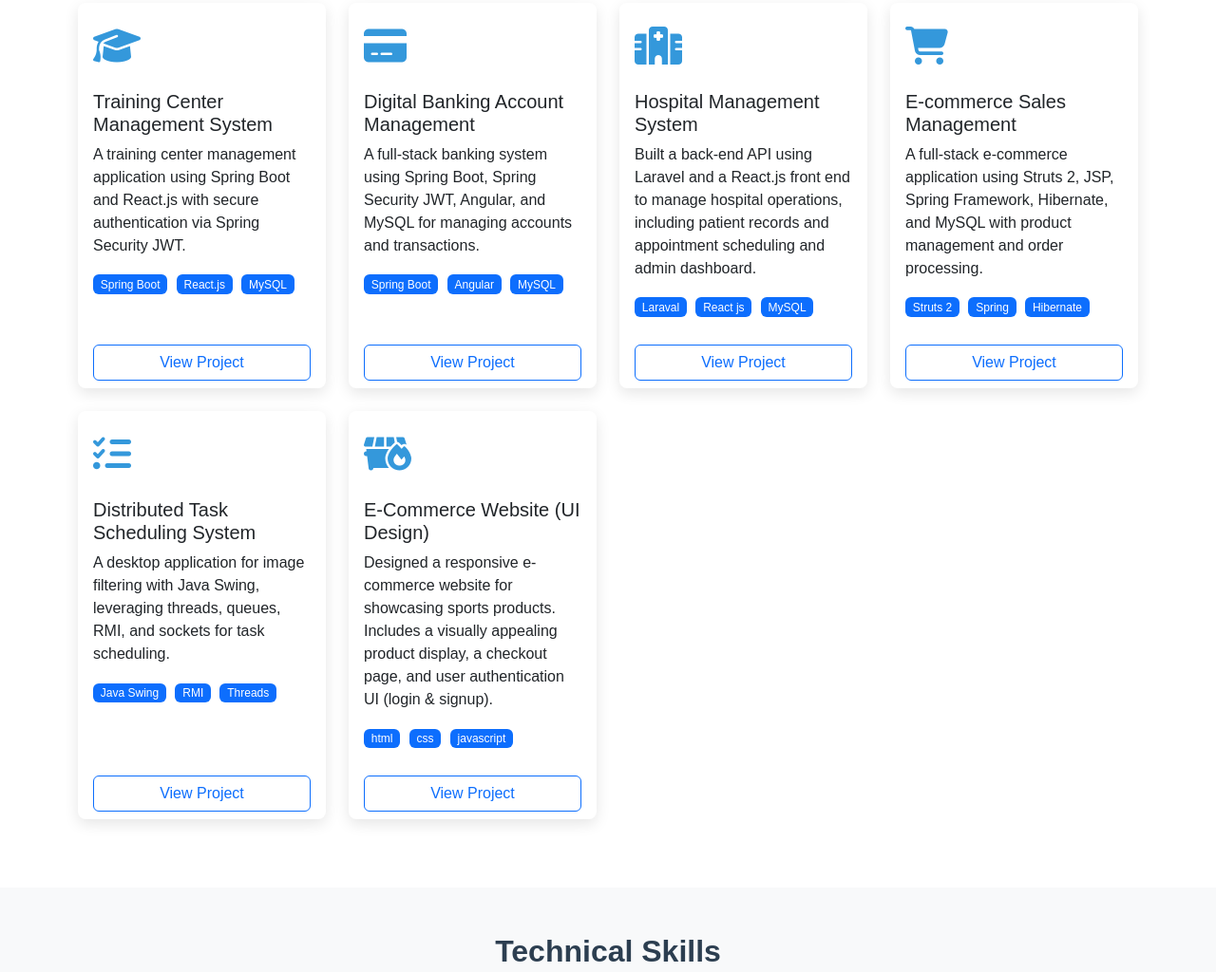
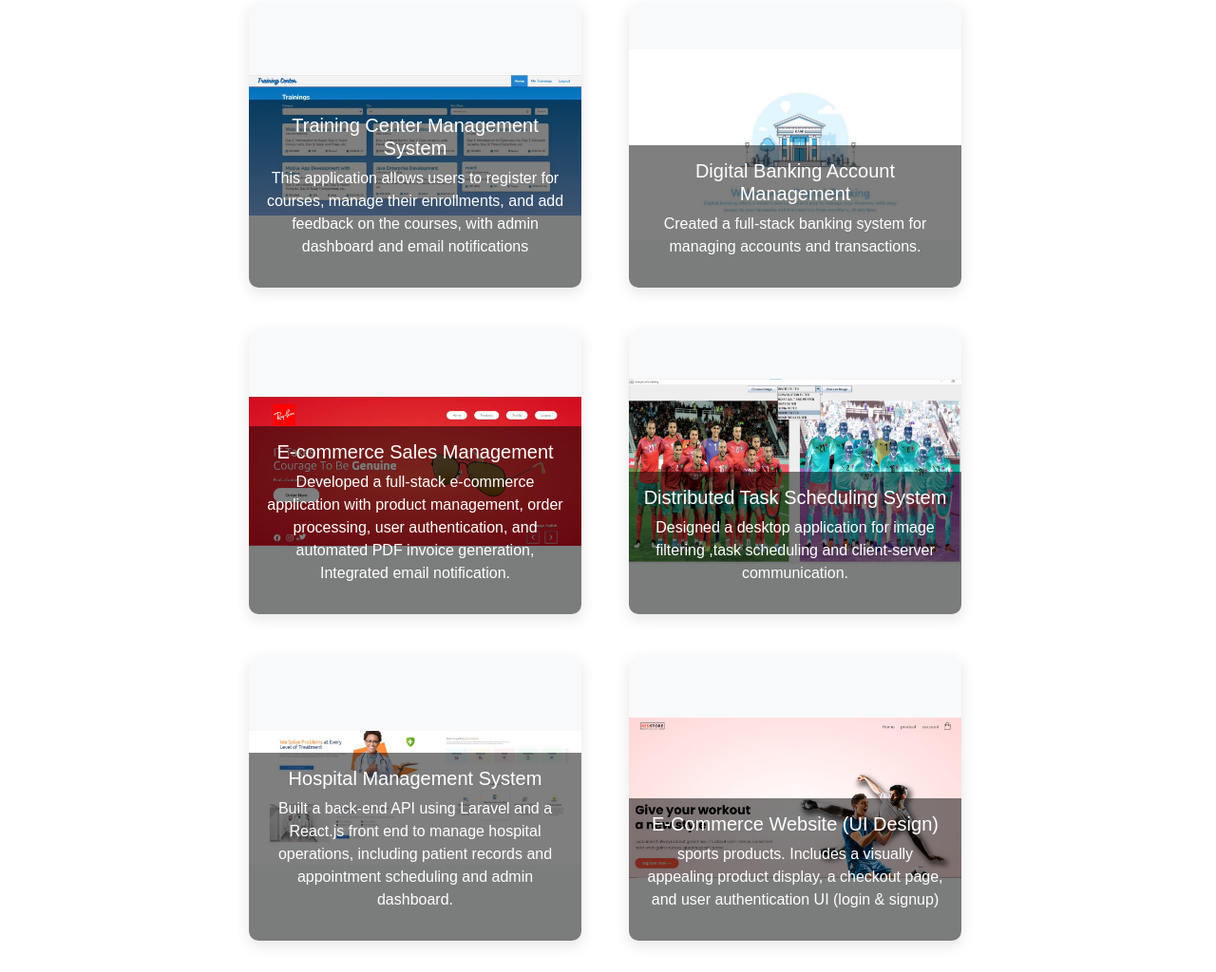
Before and after one commit to ismailastighfar/Portfolio, a plain HTML site: page index.html in a window 1280 px wide. Shown: the part 3033-4057 px from the top of the page at 95% size. Drawn offline with nearby package versions, Linux system fonts and the light colour scheme.

Commit message:
feat: update project section design

```diff
--- a/index.html
+++ b/index.html
@@ -184,120 +184,163 @@
                 <div class="section-line"></div>
             </div>
         </div>
-            <div class="row">
-                <div class="col-md-6 col-lg-3 mb-4">
-                    <div class="card project-card h-100">
-                        <div class="card-body">
-                            <div class="project-icon mb-3">
-                                <i class="fas fa-graduation-cap"></i>
-                            </div>
-                            <h5 class="card-title">Training Center Management System</h5>
-                            <p class="card-text">A training center management application using Spring Boot and React.js with secure authentication via Spring Security JWT.</p>
-                            <div class="tech-stack">
-                                <span class="badge bg-primary">Spring Boot</span>
-                                <span class="badge bg-primary">React.js</span>
-                                <span class="badge bg-primary">MySQL</span>
+        <div class="row project-grid">
+            <div class="col-md-6 col-lg-4 mb-4">
+                <div class="project-card">
+                    <div class="project-front">
+                        <img src="images/training_center.jpg" alt="Training Center Management System" class="img-fluid">
+                        <div class="project-overlay">
+                            <h5>Training Center Management System</h5>
+                            <p>This application allows users to register for courses, manage
+                                their enrollments, and add feedback on the courses, with admin dashboard and email notifications</p>
                         </div>
                     </div>
-                        <div class="card-footer bg-transparent border-0">
-                            <a href="https://shorturl.at/fVBXW" target="_blank" class="btn btn-outline-primary w-100">View Project</a>
+                    <div class="project-back">
+                        <div class="project-tech-stack">
+                            <span class="badge">Spring Boot</span>
+                            <span class="badge">React.js</span>
+                            <span class="badge">MySQL</span>
+                        </div>
+                        <div class="project-links">
+                            <a href="https://drive.google.com/file/d/1TGvHMy9-HNXEjOt-ITcqEgORrnLhXkWh/view" target="_blank" class="btn btn-primary">
+                                <i class="fas fa-eye"></i> Demo
+                            </a>
+                            <a href="https://shorturl.at/fVBXW" target="_blank" class="btn btn-secondary">
+                                <i class="fab fa-github"></i> Code
+                            </a>
                         </div>
                     </div>
                 </div>
-                <div class="col-md-6 col-lg-3 mb-4">
-                    <div class="card project-card h-100">
-                        <div class="card-body">
-                            <div class="project-icon mb-3">
-                                <i class="fas fa-credit-card"></i>
             </div>
-                            <h5 class="card-title">Digital Banking Account Management</h5>
-                            <p class="card-text">A full-stack banking system using Spring Boot, Spring Security JWT, Angular, and MySQL for managing accounts and transactions.</p>
-                            <div class="tech-stack">
-                                <span class="badge bg-primary">Spring Boot</span>
-                                <span class="badge bg-primary">Angular</span>
-                                <span class="badge bg-primary">MySQL</span>
+            <div class="col-md-6 col-lg-4 mb-4">
+                <div class="project-card">
+                    <div class="project-front">
+                        <img src="images/digital_banking.jpg" alt="Digital Banking Account Management" class="img-fluid">
+                        <div class="project-overlay">
+                            <h5>Digital Banking Account Management</h5>
+                            <p> Created a full-stack banking system for managing accounts and transactions.</p>
                         </div>
                     </div>
-                        <div class="card-footer bg-transparent border-0">
-                            <a href="https://shorturl.at/J52WP" target="_blank" class="btn btn-outline-primary w-100">View Project</a>
+                    <div class="project-back">
+                        <div class="project-tech-stack">
+                            <span class="badge">Spring Boot</span>
+                            <span class="badge">Angular</span>
+                            <span class="badge">MySQL</span>
+                        </div>
+                        <div class="project-links">
+                            <a href="#" target="_blank" class="btn btn-primary">
+                                <i class="fas fa-eye"></i> Demo
+                            </a>
+                            <a href="https://shorturl.at/J52WP" target="_blank" class="btn btn-secondary">
+                                <i class="fab fa-github"></i> Code
+                            </a>
                         </div>
                     </div>
                 </div>
-                <div class="col-md-6 col-lg-3 mb-4">
-                    <div class="card project-card h-100">
-                        <div class="card-body">
-                            <div class="project-icon mb-3">
-                                <i class="fa-solid fa-hospital"></i>
             </div>
-                            <h5 class="card-title">Hospital Management System</h5>
-                            <p class="card-text">Built a back-end API using Laravel and a React.js front end to
-                                manage hospital operations, including patient records and
-                                appointment scheduling and admin dashboard. </p>
-                            <div class="tech-stack">
-                                <span class="badge bg-primary">Laraval</span>
-                                <span class="badge bg-primary">React js</span>
-                                <span class="badge bg-primary">MySQL</span>
+            <div class="col-md-6 col-lg-4 mb-4">
+                <div class="project-card">
+                    <div class="project-front">
+                        <img src="images/ecommerce_jee.jpg" alt="E-commerce Sales Management" class="img-fluid">
+                        <div class="project-overlay">
+                            <h5>E-commerce Sales Management</h5>
+                            <p>Developed a full-stack e-commerce application with product management, order processing, user authentication, and automated PDF
+                                 invoice generation, Integrated email notification.</p>
                         </div>
                     </div>
-                        <div class="card-footer bg-transparent border-0">
-                            <a href="https://shorturl.at/Cn8p4" target="_blank" class="btn btn-outline-primary w-100">View Project</a>
+                    <div class="project-back">
+                        <div class="project-tech-stack">
+                            <span class="badge">J2ee</span>
+                            <span class="badge">JQeury</span>
+                            <span class="badge">MySQL</span>
+                        </div>
+                        <div class="project-links">
+                            <a href="https://www.youtube.com/watch?v=SokU3pc6vAM" target="_blank" class="btn btn-primary">
+                                <i class="fas fa-eye"></i> Demo
+                            </a>
+                            <a href="https://shorturl.at/nW6go" target="_blank" class="btn btn-secondary">
+                                <i class="fab fa-github"></i> Code
+                            </a>
                         </div>
                     </div>
                 </div>
-                <div class="col-md-6 col-lg-3 mb-4">
-                    <div class="card project-card h-100">
-                        <div class="card-body">
-                            <div class="project-icon mb-3">
-                                <i class="fas fa-shopping-cart"></i>
             </div>
-                            <h5 class="card-title">E-commerce Sales Management</h5>
-                            <p class="card-text">A full-stack e-commerce application using Struts 2, JSP, Spring Framework, Hibernate, and MySQL with product management and order processing.</p>
-                            <div class="tech-stack">
-                                <span class="badge bg-primary">Struts 2</span>
-                                <span class="badge bg-primary">Spring</span>
-                                <span class="badge bg-primary">Hibernate</span>
+            <div class="col-md-6 col-lg-4 mb-4">
+                <div class="project-card">
+                    <div class="project-front">
+                        <img src="images/dis.jpg" alt="Distributed Task Scheduling System" class="img-fluid">
+                        <div class="project-overlay">
+                            <h5>Distributed Task Scheduling System</h5>
+                            <p>Designed a desktop application for image filtering ,task scheduling and client-server communication.</p>
                         </div>
                     </div>
-                        <div class="card-footer bg-transparent border-0">
-                            <a href="https://shorturl.at/nW6go" target="_blank" class="btn btn-outline-primary w-100">View Project</a>
+                    <div class="project-back">
+                        <div class="project-tech-stack">
+                            <span class="badge">Java Swing</span>
+                            <span class="badge">Threads</span>
+                            <span class="badge">Rmi Sockets</span>
+                        </div>
+                        <div class="project-links">
+                            <a href="https://www.youtube.com/watch?v=VKohmcKH5s0" target="_blank" class="btn btn-primary">
+                                <i class="fas fa-eye"></i> Demo
+                            </a>
+                            <a href="https://shorturl.at/6B07H" target="_blank" class="btn btn-secondary">
+                                <i class="fab fa-github"></i> Code
+                            </a>
                         </div>
                     </div>
                 </div>
-                <div class="col-md-6 col-lg-3 mb-4">
-                    <div class="card project-card h-100">
-                        <div class="card-body">
-                            <div class="project-icon mb-3">
-                                <i class="fas fa-tasks"></i>
             </div>
-                            <h5 class="card-title">Distributed Task Scheduling System</h5>
-                            <p class="card-text">A desktop application for image filtering with Java Swing, leveraging threads, queues, RMI, and sockets for task scheduling.</p>
-                            <div class="tech-stack">
-                                <span class="badge bg-primary">Java Swing</span>
-                                <span class="badge bg-primary">RMI</span>
-                                <span class="badge bg-primary">Threads</span>
+            <div class="col-md-6 col-lg-4 mb-4">
+                <div class="project-card">
+                    <div class="project-front">
+                        <img src="images/hospital.jpg" alt="Digital Banking Account Management" class="img-fluid">
+                        <div class="project-overlay">
+                            <h5>Hospital Management System</h5>
+                            <p>Built a back-end API using Laravel and a React.js front end to
+                                manage hospital operations, including patient records and
+                                appointment scheduling and admin dashboard.</p>
                         </div>
                     </div>
-                        <div class="card-footer bg-transparent border-0">
-                            <a href="https://shorturl.at/6B07H" target="_blank" class="btn btn-outline-primary w-100">View Project</a>
+                    <div class="project-back">
+                        <div class="project-tech-stack">
+                            <span class="badge">Laravel</span>
+                            <span class="badge">React js</span>
+                            <span class="badge">MySQL</span>
+                        </div>
+                        <div class="project-links">
+                            <a href="#" target="_blank" class="btn btn-primary">
+                                <i class="fas fa-eye"></i> Demo
+                            </a>
+                            <a href="https://shorturl.at/Cn8p4" target="_blank" class="btn btn-secondary">
+                                <i class="fab fa-github"></i> Code
+                            </a>
                         </div>
                     </div>
                 </div>
-                <div class="col-md-6 col-lg-3 mb-4">
-                    <div class="card project-card h-100">
-                        <div class="card-body">
-                            <div class="project-icon mb-3">
-                                <i class="fa-solid fa-dumpster-fire"></i>
             </div>
-                            <h5 class="card-title">E-Commerce Website (UI Design)</h5>
-                            <p class="card-text">Designed a responsive e-commerce website for showcasing sports products. Includes a visually appealing product display, a checkout page, and user authentication UI (login & signup).</p>
-                            <div class="tech-stack">
-                                <span class="badge bg-primary">html</span>
-                                <span class="badge bg-primary">css</span>
-                                <span class="badge bg-primary">javascript</span>
+            <div class="col-md-6 col-lg-4 mb-4">
+                <div class="project-card">
+                    <div class="project-front">
+                        <img src="images/ui_design.jpg" alt="Digital Banking Account Management" class="img-fluid">
+                        <div class="project-overlay">
+                            <h5>E-Commerce Website (UI Design)</h5>
+                            <p>sports products. Includes a visually appealing product display, a checkout page, and user authentication UI (login & signup)</p>
                         </div>
                     </div>
-                        <div class="card-footer bg-transparent border-0">
-                            <a href="https://ismailastighfar.github.io/e-commerce-website/main/" target="_blank" class="btn btn-outline-primary w-100">View Project</a>
+                    <div class="project-back">
+                        <div class="project-tech-stack">
+                            <span class="badge">Html</span>
+                            <span class="badge">Css</span>
+                            <span class="badge">Javascript</span>
+                        </div>
+                        <div class="project-links">
+                            <a href="https://ismailastighfar.github.io/e-commerce-website/main/" target="_blank" class="btn btn-primary">
+                                <i class="fas fa-eye"></i> Demo
+                            </a>
+                            <a href="https://github.com/ismailastighfar/e-commerce-website" target="_blank" class="btn btn-secondary">
+                                <i class="fab fa-github"></i> Code
+                            </a>
                         </div>
                     </div>
                 </div>
--- a/script.js
+++ b/script.js
@@ -127,3 +127,20 @@ document.addEventListener('DOMContentLoaded', function() {
 
 
   });
+
+
+  // Optional: Add any additional JavaScript for project interactions
+document.addEventListener('DOMContentLoaded', function() {
+  // If you want to add any specific interactions for projects
+  const projectCards = document.querySelectorAll('.project-card');
+
+  projectCards.forEach(card => {
+      card.addEventListener('mouseenter', () => {
+          card.classList.add('hover');
+      });
+
+      card.addEventListener('mouseleave', () => {
+          card.classList.remove('hover');
+      });
+  });
+});
--- a/styles.css
+++ b/styles.css
@@ -408,3 +408,104 @@
       font-size: 1.5rem;
     }
   }
+
+  /* Project Grid Styles */
+.project-grid {
+  display: flex;
+  flex-wrap: wrap;
+  gap: 20px;
+  justify-content: center;
+}
+
+.project-card {
+  position: relative;
+  width: 100%;
+  max-width: 350px;
+  height: 300px;
+  perspective: 1000px;
+  cursor: pointer;
+}
+
+.project-card .project-front,
+.project-card .project-back {
+  position: absolute;
+  width: 100%;
+  height: 100%;
+  backface-visibility: hidden;
+  display: flex;
+  flex-direction: column;
+  justify-content: center;
+  align-items: center;
+  border-radius: 10px;
+  box-shadow: 0 4px 6px rgba(0,0,0,0.1);
+  transition: transform 0.6s ease;
+}
+
+.project-card .project-front {
+  background-color: #f8f9fa;
+  overflow: hidden;
+}
+
+.project-card .project-front img {
+  width: 100%;
+  height: 100%;
+  object-fit: contain;
+  transition: transform 0.3s ease;
+}
+
+.project-card .project-front .project-overlay {
+  position: absolute;
+  bottom: 0;
+  left: 0;
+  right: 0;
+  background: rgba(0,0,0,0.5);
+  color: white;
+  padding: 15px;
+  text-align: center;
+}
+
+.project-card .project-back {
+  background-color: var(--primary-color);
+  color: white;
+  transform: rotateY(180deg);
+  display: flex;
+  flex-direction: column;
+  justify-content: center;
+  align-items: center;
+  text-align: center;
+}
+
+.project-card .project-tech-stack {
+  display: flex;
+  justify-content: center;
+  margin-bottom: 20px;
+}
+
+.project-card .project-tech-stack .badge {
+  background-color: rgba(255,255,255,0.2);
+  margin: 0 5px;
+  padding: 5px 10px;
+}
+
+.project-card .project-links {
+  display: flex;
+  gap: 10px;
+}
+
+.project-card .project-links .btn {
+  display: flex;
+  align-items: center;
+  gap: 5px;
+}
+
+.project-card:hover .project-front {
+  transform: rotateY(-180deg);
+}
+
+.project-card:hover .project-back {
+  transform: rotateY(0);
+}
+
+.project-card:hover .project-front img {
+  transform: scale(1.1);
+}
```
Also changed, not shown: images/digital_banking.jpg (added), images/dis.jpg (added), images/ecommerce_jee.jpg (added), images/hospital.jpg (added), images/training_center.jpg (added), images/ui_design.jpg (added). Lines whose indentation alone changed are shown as unchanged.
